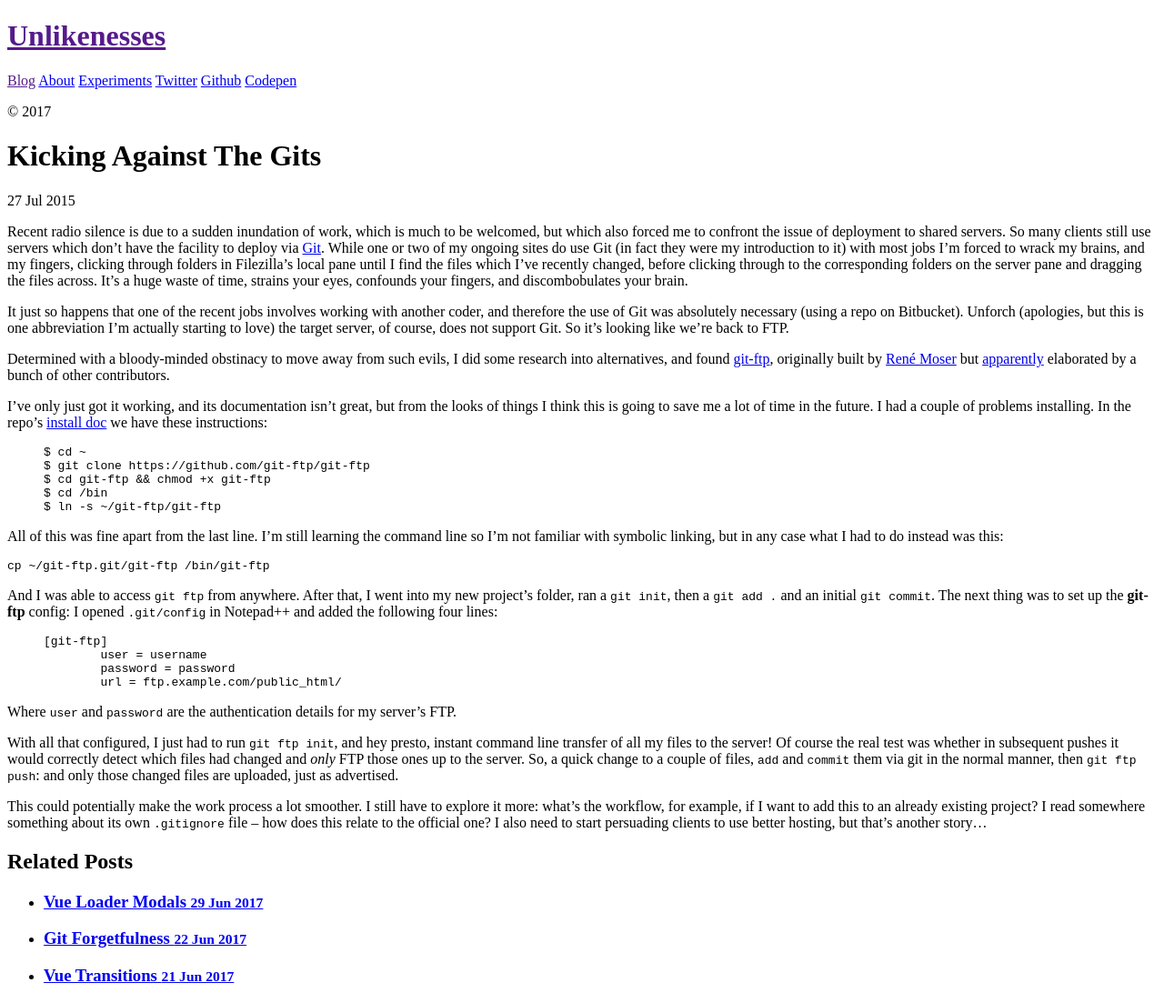
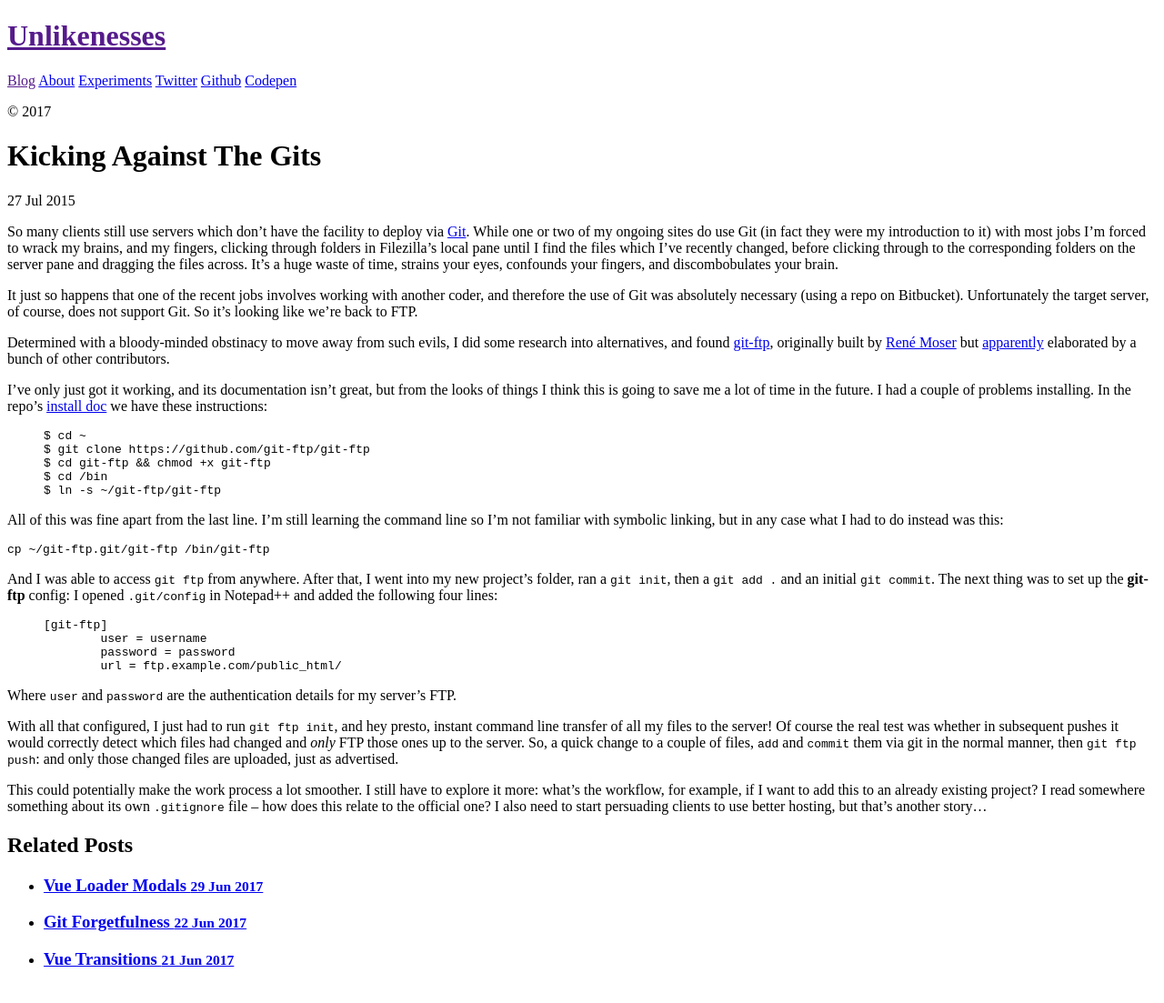
Before and after one commit to unlikenesses/unlikenesses.github.io, a Jekyll site: the page built from _posts/2015-07-27-kicking-against-the-gits.md, in a window 1280 px wide. Shown: the whole page at 91% size. Built offline with Jekyll 4.4.1, drawn with Linux system fonts in a browser that asks for light colours; comment, search, counter and statistics services are not loaded.

```diff
--- a/_posts/2015-07-27-kicking-against-the-gits.md
+++ b/_posts/2015-07-27-kicking-against-the-gits.md
@@ -4,9 +4,9 @@
 comments: true
 ---
 
-Recent radio silence is due to a sudden inundation of work, which is much to be welcomed, but which also forced me to confront the issue of deployment to shared servers. So many clients still use servers which don't have the facility to deploy via [Git](https://git-scm.com/). While one or two of my ongoing sites do use Git (in fact they were my introduction to it) with most jobs I'm forced to wrack my brains, and my fingers, clicking through folders in Filezilla's local pane until I find the files which I've recently changed, before clicking through to the corresponding folders on the server pane and dragging the files across. It's a huge waste of time, strains your eyes, confounds your fingers, and discombobulates your brain.
+So many clients still use servers which don't have the facility to deploy via [Git](https://git-scm.com/). While one or two of my ongoing sites do use Git (in fact they were my introduction to it) with most jobs I'm forced to wrack my brains, and my fingers, clicking through folders in Filezilla's local pane until I find the files which I've recently changed, before clicking through to the corresponding folders on the server pane and dragging the files across. It's a huge waste of time, strains your eyes, confounds your fingers, and discombobulates your brain.
 
-It just so happens that one of the recent jobs involves working with another coder, and therefore the use of Git was absolutely necessary (using a repo on Bitbucket). Unforch (apologies, but this is one abbreviation I'm actually starting to love) the target server, of course, does not support Git. So it's looking like we're back to FTP.
+It just so happens that one of the recent jobs involves working with another coder, and therefore the use of Git was absolutely necessary (using a repo on Bitbucket). Unfortunately the target server, of course, does not support Git. So it's looking like we're back to FTP.
 
 Determined with a bloody-minded obstinacy to move away from such evils, I did some research into alternatives, and found [git-ftp](https://github.com/git-ftp/git-ftp), originally built by [René Moser](https://github.com/resmo) but [apparently](https://github.com/git-ftp/git-ftp/blob/develop/AUTHORS) elaborated by a bunch of other contributors.
 
```
